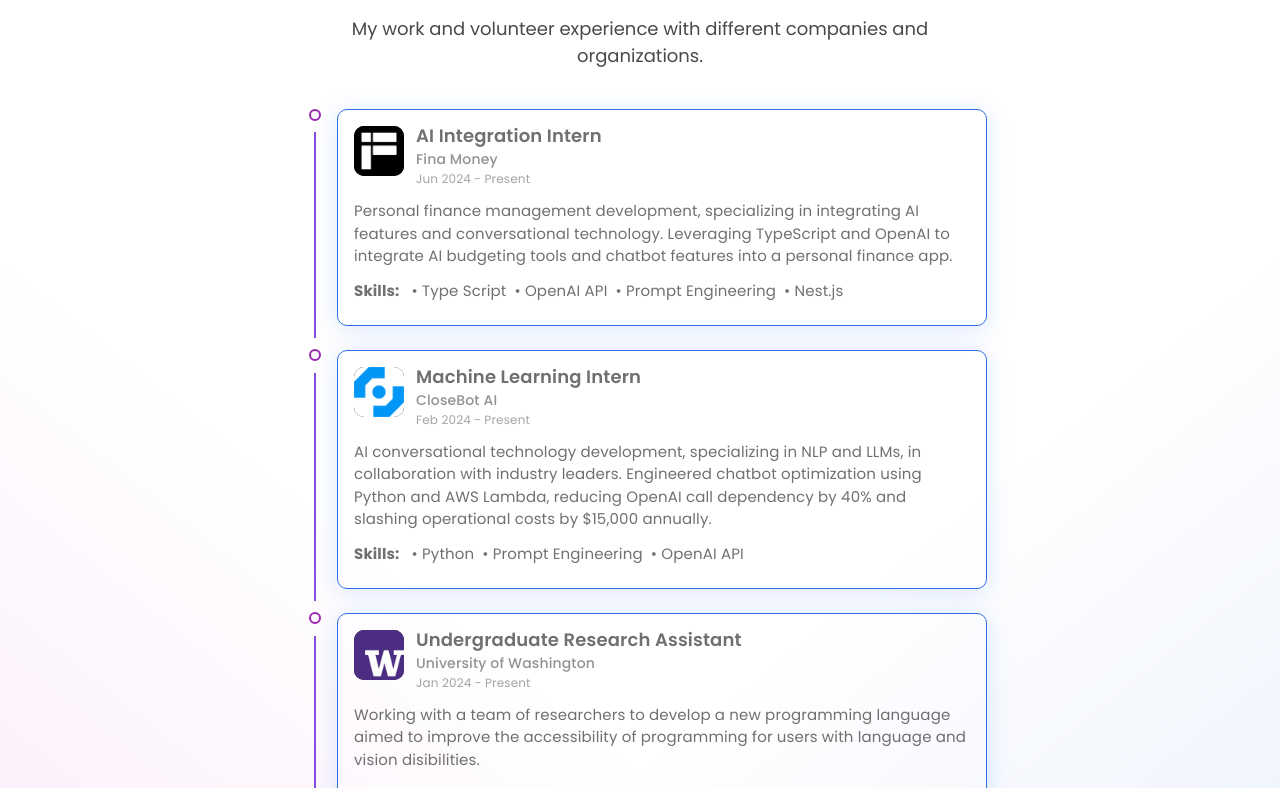
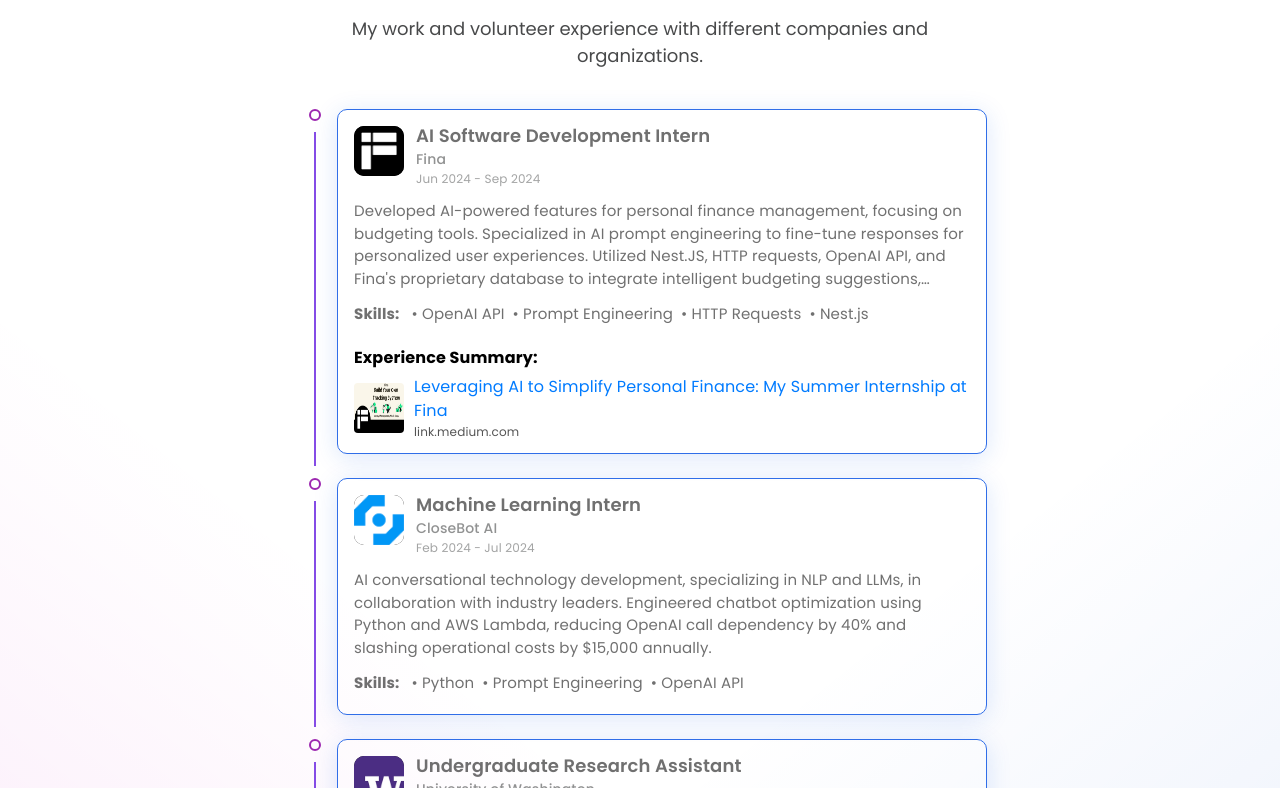
Before and after one commit to collinshen123/Personal-Site, a React (Create React App) app: page / in a window 1280 px wide. Shown: the part 1232-2020 px from the top of the page. Built offline with nearby package versions, Linux system fonts and the light colour scheme.

Commit message:
updated expereince, added experience summary section

```diff
--- a/src/components/Cards/ExperienceCard.js
+++ b/src/components/Cards/ExperienceCard.js
@@ -18,7 +18,7 @@ const Description = styled.div`
     font-size: 15px;
     font-weight: 400;
     color: ${({ theme }) => theme.text_primary + 99};
-    margin-bottom: 10px;
+    margin-bottom: 8px;
     @media only screen and (max-width: 768px){
         font-size: 12px;
     }
@@ -174,6 +174,33 @@ const ExperienceCard = ({ experience }) => {
                     </>
                 }
             </Description>
+            {experience?.link && (
+                <div style={{ marginTop: '1px' }}>
+                    <b>Experience Summary:</b>
+                    <div style={{ display: 'flex', alignItems: 'center', marginTop: '5px' }}>
+                        <img
+                            src={experience.linkImg} // Link-specific image
+                            alt="Link Preview"
+                            style={{ width: '50px', height: '50px', marginRight: '10px', borderRadius: '4px' }}
+                        />
+                        <div>
+                            <a
+                                href={experience.link}
+                                target="_blank"
+                                rel="noopener noreferrer"
+                                style={{ display: 'block', color: '#007BFF', textDecoration: 'none' }} // Darker blue
+                            >
+                                {experience.linkName || experience.link} {/* Fallback to link if linkName is not provided */}
+                            </a>
+                            {experience.linkDescription && (
+                                <p style={{ margin: '0', fontSize: '12px', color: '#555' }}>
+                                    {experience.linkDescription} {/* Description text */}
+                                </p>
+                            )}
+                        </div>
+                    </div>
+                </div>
+            )}
             {experience.doc &&
                 <a href={experience.doc} target="new">
                     <Document src={experience.doc} />
--- a/src/data/constants.js
+++ b/src/data/constants.js
@@ -26,6 +26,8 @@ import huggingface from '../images/hf-logo.png'
 import gpt2 from '../images/gpt2.jpeg'
 import datathon from '../images/datathon.png'
 import fina from '../images/fina.png'
+import finaProject from '../images/finaProject.png'
+import finaLinkPreview from '../images/finaLinkPreview.png'
 
 
 export const Bio = {
@@ -33,11 +35,11 @@ export const Bio = {
     roles: [
       "ML Engineer",
       "Data Scientist",
-      "AI Integration Engineer",
+      "AI Engineer",
 
     ],
     description:
-      "I'm a student at the University of Washington majoring in Informatics with a specialization in Data Science. My passion lies in leveraging machine learning to create innovative solutions. I am currently interning at Fina Money, where I'm integrating AI technologies with a personal finance app. I'm also interning at CloseBot AI, where I'm developing AI conversational technologies and optimizing chatbot performance using NLP and LLM Fine-tuning. With a strong background in tech and a keen business mindset, I am excited to bring my skills to any dynamic environment. I'd love to discuss any potential opportunities.",
+      "Hi, I'm Collin Shen, a junior at the University of Washington majoring in Informatics with a specialization in Data Science. My passion lies in leveraging machine learning to create innovative solutions. I am currently seeking Data Science and AI Engineering opportunities. I am ready to apply my Machine Learning skills and experience. I am also currently starting my own real estate wholesaling business. With a strong background in technology development and a keen business mindset, I am excited to bring my skills to any dynamic environment. I'd love to discuss any potential opportunities.",
     github: "https://github.com/collinshen123",
     resume:
       "https://docs.google.com/document/d/12TS8kAHh3cuzrX_yW4odsFd3dHukmL6y64LixXkITFM/edit?usp=sharing",
@@ -243,25 +245,29 @@ export const Bio = {
   export const experiences = [
     {
       id: 0,
-      img: fina,
-      role: "AI Integration Intern",
-      company: "Fina Money",
-      date: "Jun 2024 - Present",
-      desc: "Personal finance management development, specializing in integrating AI features and conversational technology. Leveraging TypeScript and OpenAI to integrate AI budgeting tools and chatbot features into a personal finance app.",
+      img: fina, // Image for the entire entry
+      role: "AI Software Development Intern",
+      company: "Fina",
+      date: "Jun 2024 - Sep 2024",
+      desc: "Developed AI-powered features for personal finance management, focusing on budgeting tools. Specialized in AI prompt engineering to fine-tune responses for personalized user experiences. Utilized Nest.JS, HTTP requests, OpenAI API, and Fina's proprietary database to integrate intelligent budgeting suggestions, enhancing the platform's appeal to attract more users.",
       skills: [
-        "Type Script",
-        "OpenAI API",
-        "Prompt Engineering",
-        "Nest.js"
+          "OpenAI API",
+          "Prompt Engineering",
+          "HTTP Requests",
+          "Nest.js",
       ],
-      doc: "",
+      link: "https://medium.com/@collinshen123/leveraging-ai-to-simplify-personal-finance-my-summer-internship-at-fina-aa7cf4927a8e",
+      linkName: "Leveraging AI to Simplify Personal Finance: My Summer Internship at Fina",
+      linkImg: finaLinkPreview,
+      linkDescription: "link.medium.com",
+
     },
     {
       id: 0,
       img: closebot,
       role: "Machine Learning Intern",
       company: "CloseBot AI",
-      date: "Feb 2024 - Present",
+      date: "Feb 2024 - Jul 2024",
       desc: "AI conversational technology development, specializing in NLP and LLMs, in collaboration with industry leaders. Engineered chatbot optimization using Python and AWS Lambda, reducing OpenAI call dependency by 40% and slashing operational costs by $15,000 annually.",
       skills: [
         "Python",
@@ -343,7 +349,37 @@ export const Bio = {
   ];
 
   export const projects = [
+    {
+      id: 14,
+      title: "Personal Finance AI",
+      date: "Jun 2024 - Sep 2024",
+      description:
+        "Leveraging AI to Simplify Personal Finance. Developed a personalized AI budgeting tool that analyzes historical spending data synced from your bank.",
+      image:
+      finaProject,
+      tags: [
+        "OpenAI API",
+        "Prompt Engineering",
+        "HTTP Requests",
+        "Nest.js",
+        "TypeScript",
+        "SQL",
 
+
+      ],
+      category: "fullstack",
+      github: "https://github.com/finalabs",
+      webapp: "https://medium.com/@collinshen123/leveraging-ai-to-simplify-personal-finance-my-summer-internship-at-fina-aa7cf4927a8e",
+      member: [
+        {
+          name: "Collin Shen",
+          img: "https://avatars.githubusercontent.com/u/58667267?v=4",
+          linkedin: "https://www.linkedin.com/in/collin-shen-50806a228/",
+          github: "https://github.com/collinshen123",
+        },
+
+      ],
+    },
     {
       id: 13,
       title: "GPT-2 From Scratch",
```
Also changed, not shown: src/images/finaLinkPreview.png (added), src/images/finaProject.png (added).
